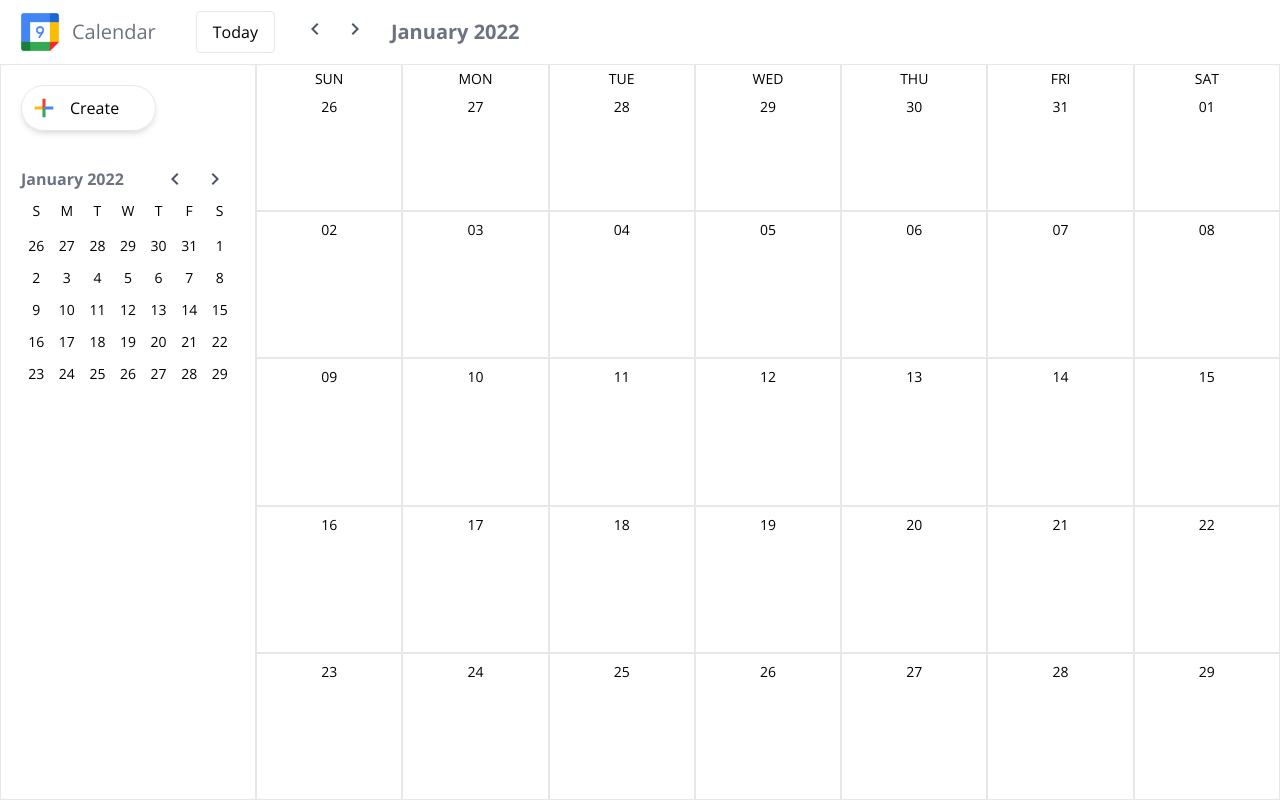
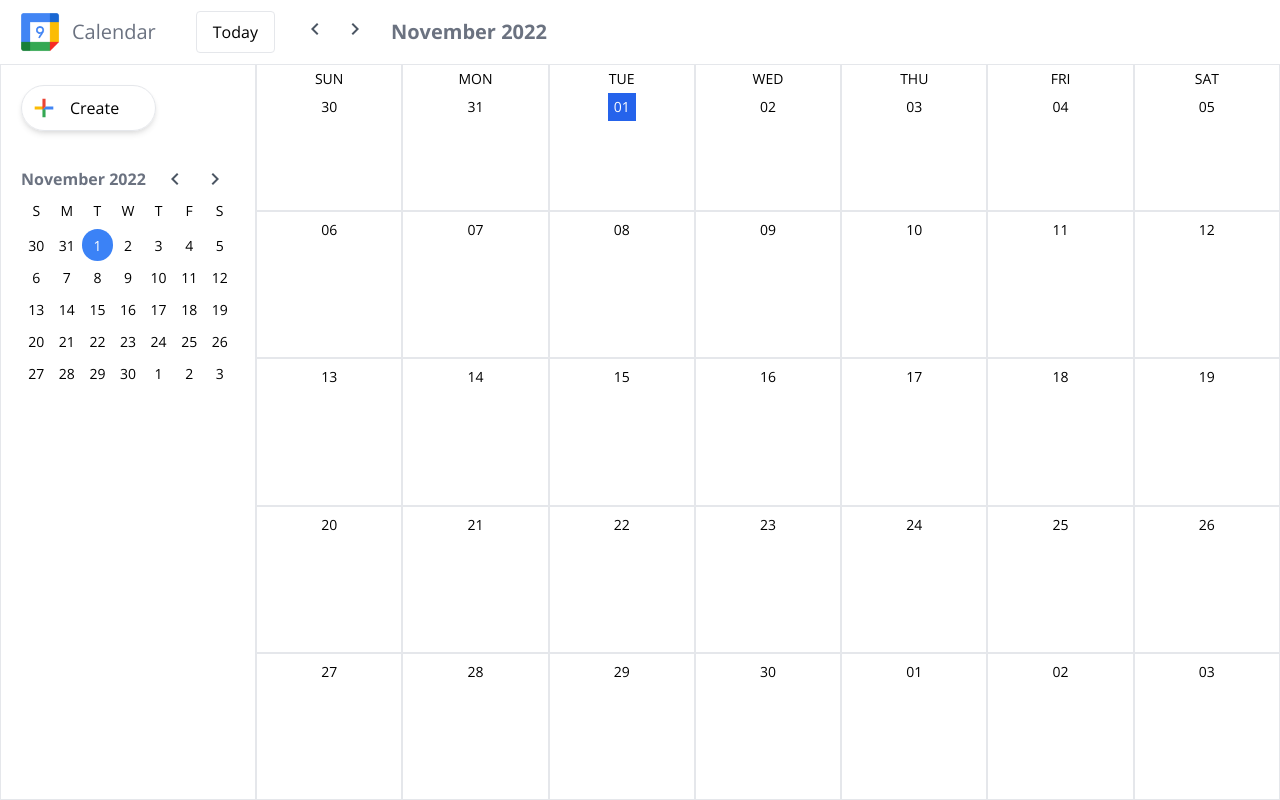
Before and after one commit to Aditya-gam/Google-Calendar-Clone, a React (Create React App) app in the folder google-calendar/: page / in a window 1280 px wide. Built offline with nearby package versions, Linux system fonts and the light colour scheme.

Commit message:
Removed unwanted imports and added context wrapper

```diff
--- a/google-calendar/src/index.js
+++ b/google-calendar/src/index.js
@@ -1,17 +1,18 @@
-import React from 'react';
-import ReactDOM from 'react-dom/client';
-import './index.css';
-import App from './App';
-import reportWebVitals from './reportWebVitals';
+import React from "react";
+import ReactDOM from "react-dom/client";
+import "./index.css";
+import App from "./App";
+import ContextWrapper from "./context/ContextWrapper";
 
-const root = ReactDOM.createRoot(document.getElementById('root'));
+const root = ReactDOM.createRoot(document.getElementById("root"));
 root.render(
   <React.StrictMode>
-    <App />
+    <ContextWrapper>
+      <App />
+    </ContextWrapper>
   </React.StrictMode>
 );
 
 // If you want to start measuring performance in your app, pass a function
 // to log results (for example: reportWebVitals(console.log))
 // or send to an analytics endpoint. Learn more: https://bit.ly/CRA-vitals
-reportWebVitals();
```
